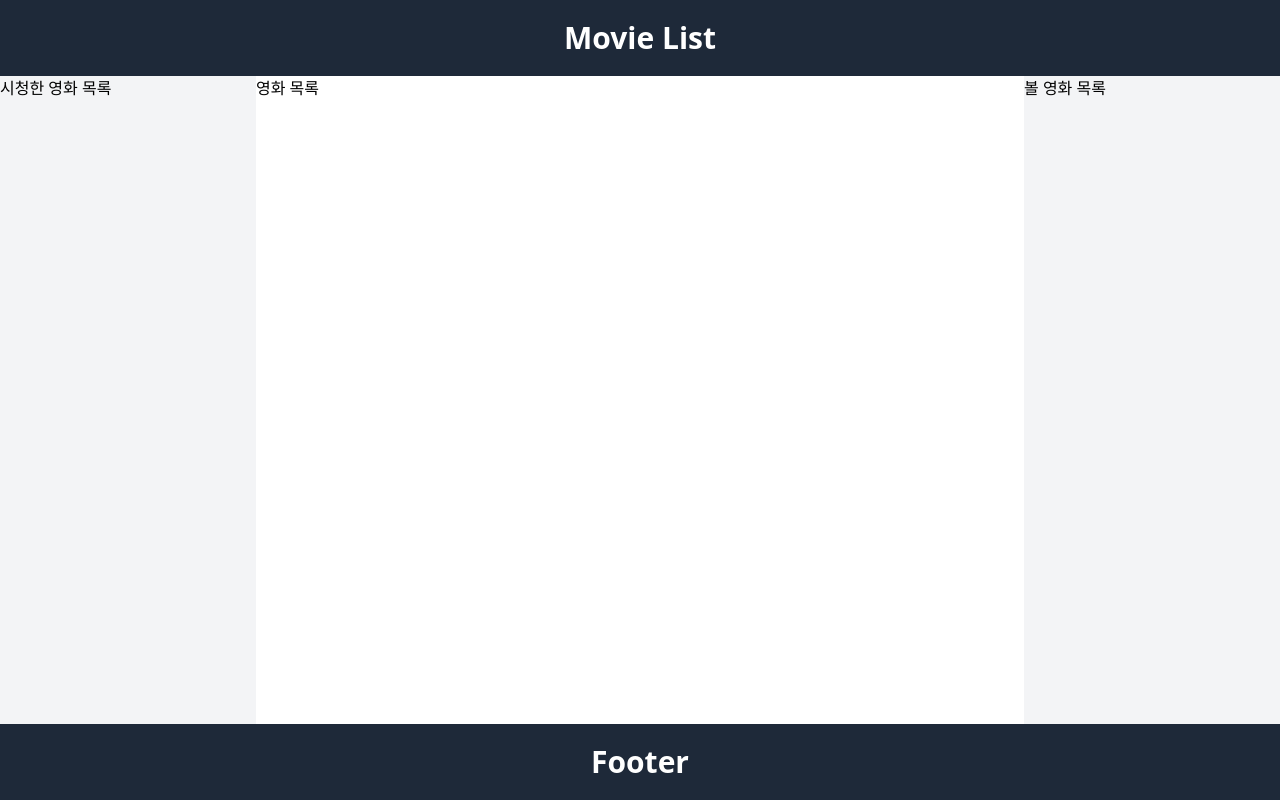
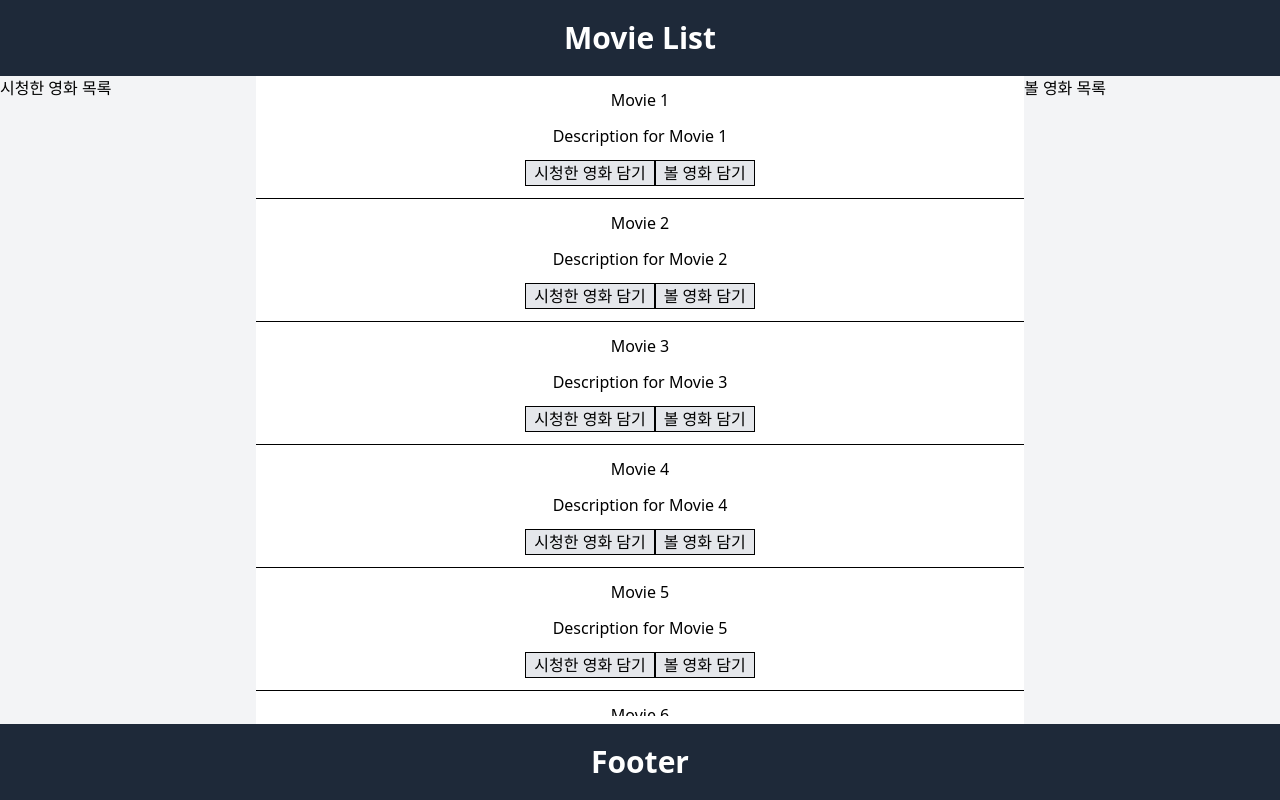
Before and after one commit to Likelion-YeungNam-Univ/8-13th-fe-assignment, a React (Vite) app: page / in a window 1280 px wide. Built offline with nearby package versions, Linux system fonts and the light colour scheme.

Commit message:
feat: MovieList 컴포넌트에 영화 목록 추가

```diff
--- a/src/App.jsx
+++ b/src/App.jsx
@@ -15,7 +15,7 @@ const App = () => {
         </div>
 
         {/* Center */}
-        <div className="w-3/5">
+        <div className="w-3/5 overflow-y-auto max-h-[calc(100vh-160px)]">
           <MovieList />
         </div>
 
--- a/src/MovieList.jsx
+++ b/src/MovieList.jsx
@@ -1,7 +1,49 @@
-import React, { useEffect } from "react";
+import React, { useEffect, useState } from "react";
 
 const MovieList = () => {
-  return <div>영화 목록</div>;
+  const [movies, setMovies] = useState([]);
+
+  useEffect(() => {
+    const fetchMovies = () => {
+      const movies = [];
+      for (let i = 1; i <= 2500; i++) {
+        movies.push({
+          id: i,
+          title: `Movie ${i}`,
+          description: `Description for Movie ${i}`,
+        });
+
+        console.log("2500개의 영화 목록을 가져오는 중...");
+      }
+
+      // fetchMovies함수가 동작하는데 오래 걸린다고 가정하기 위한 코드
+      alert("데이터를 가져오는 중입니다...");
+
+      return movies;
+    };
+    const resultList = fetchMovies();
+    setMovies(resultList);
+  }, []);
+
+  return (
+    <div className="text-center">
+      <ul>
+        {movies.map((movie) => (
+          <li key={movie.id} className="space-y-3 pt-3">
+            <div>{movie.title}</div>
+            <div>Description for {movie.title}</div>
+            <button className="bg-gray-200 border px-2 cursor-pointer">
+              시청한 영화 담기
+            </button>
+            <button className="bg-gray-200 border px-2 cursor-pointer">
+              볼 영화 담기
+            </button>
+            <hr />
+          </li>
+        ))}
+      </ul>
+    </div>
+  );
 };
 
 export default MovieList;
```
